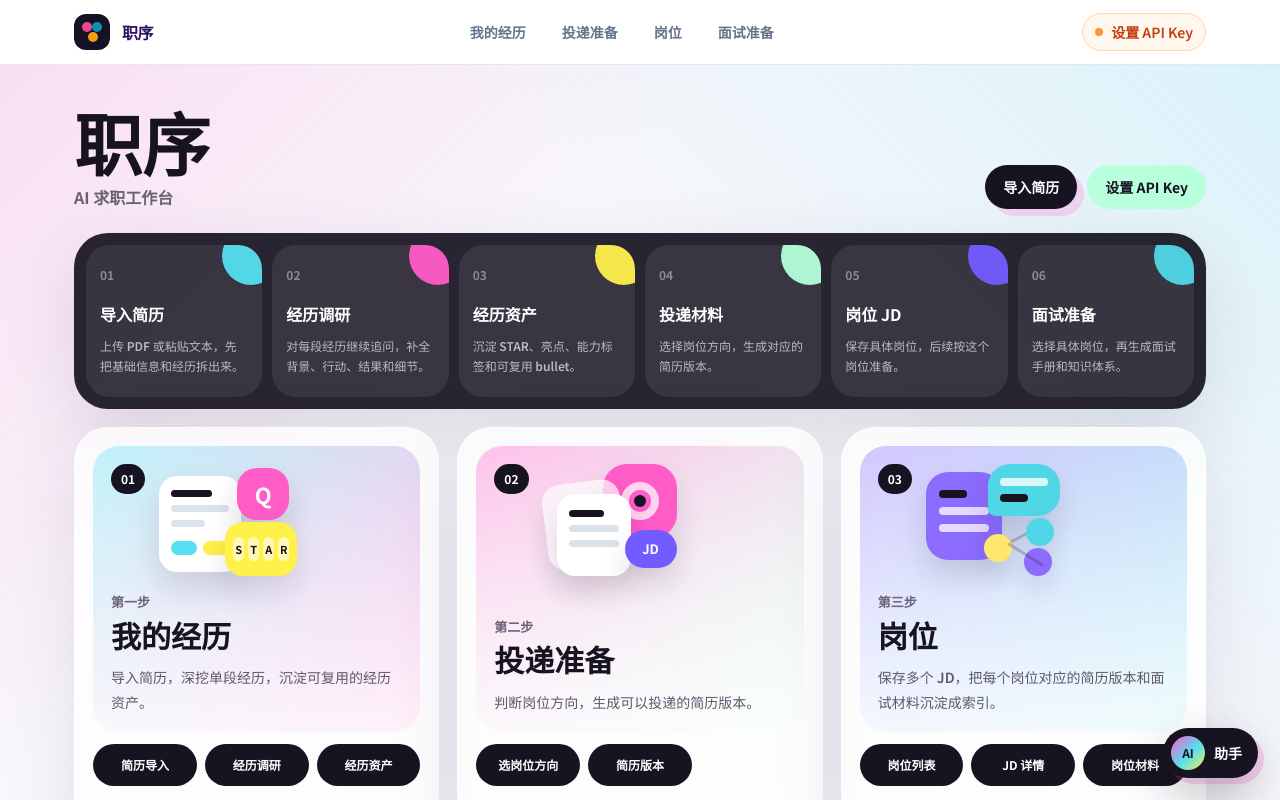
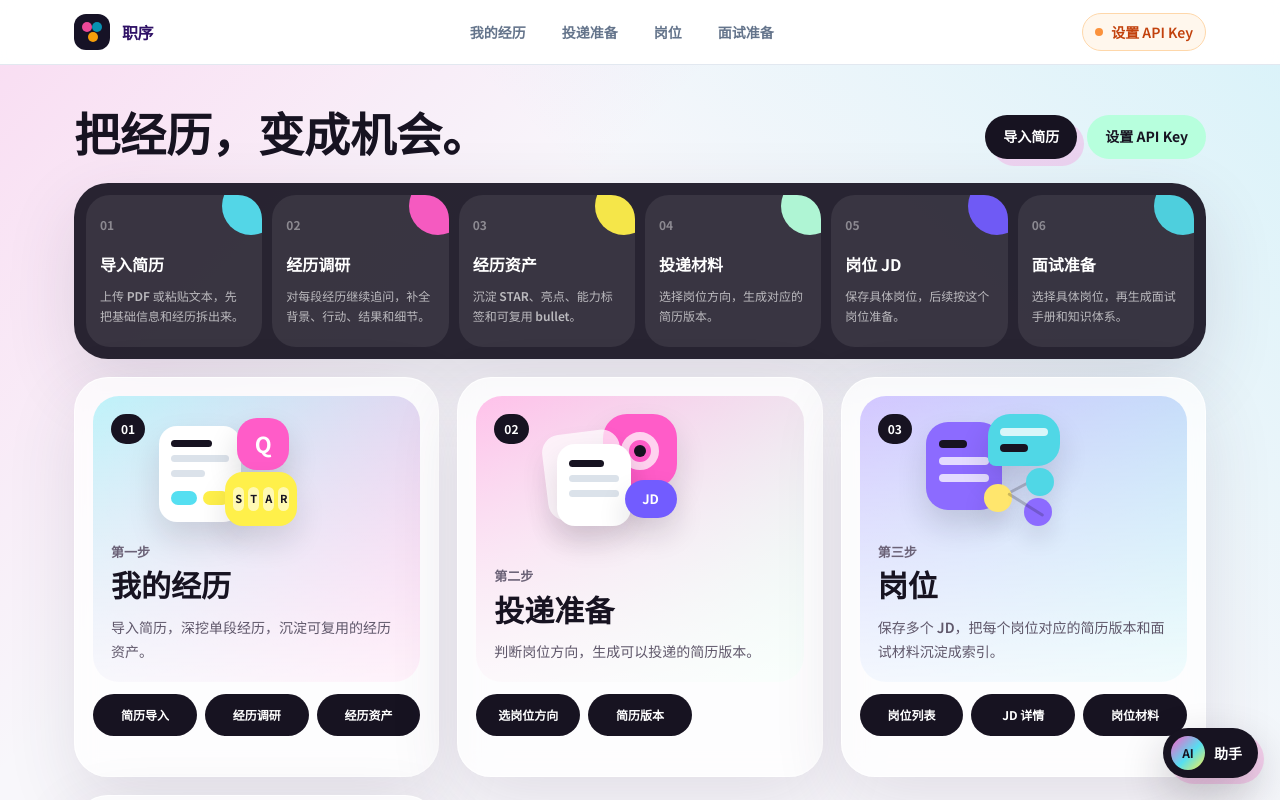
Before and after one commit to hirclelili/job-prep-web, a React (Vite) app: page / in a window 1280 px wide. Shown: the top 800 px of the page. Built offline with nearby package versions, Linux system fonts and the light colour scheme.

Commit message:
Simplify homepage hero

```diff
--- a/src/index.css
+++ b/src/index.css
@@ -236,18 +236,10 @@
 
   .home-title {
     margin-top: 0;
-    margin-bottom: 8px;
-    font-size: clamp(40px, 6vw, 68px);
-    line-height: 1.03;
-    font-weight: 900;
-    letter-spacing: 0;
-  }
-
-  .home-subtitle {
-    margin: 0;
-    color: #686174;
-    font-size: 16px;
-    font-weight: 750;
+    margin-bottom: 0;
+    font-size: 46px;
+    line-height: 1.12;
+    font-weight: 850;
     letter-spacing: 0;
   }
 
--- a/src/pages/Home.jsx
+++ b/src/pages/Home.jsx
@@ -205,8 +205,7 @@ export default function Home() {
       <main className="home-shell">
         <section className="home-hero">
           <div>
-            <h1 className="home-title">职序</h1>
-            <p className="home-subtitle">AI 求职工作台</p>
+            <h1 className="home-title">把经历，变成机会。</h1>
           </div>
           <div className="home-hero-actions">
             <button onClick={() => navigate('/import')} className="home-primary">
```
